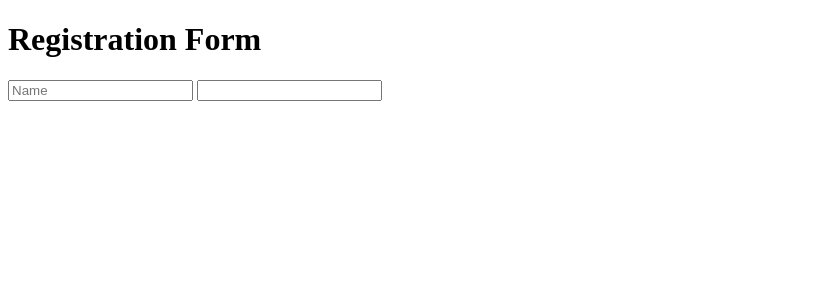
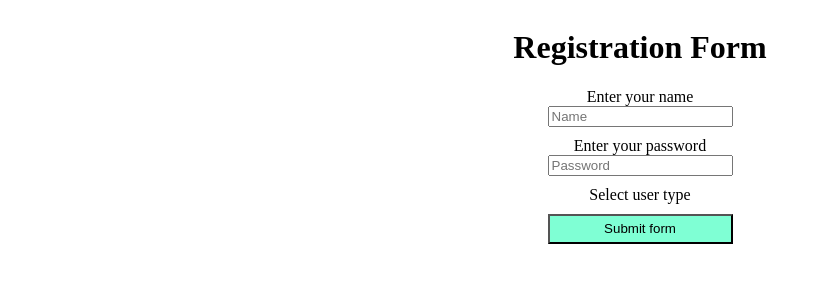
Before and after one commit to Alphabet132/web2024, a plain HTML site: page index.html in a window 1280 px wide. Shown: the whole page, without its empty margins (0-822 px from the left). Drawn offline with Linux system fonts and the light colour scheme.

Commit message:
third commit

```diff
--- a/index.html
+++ b/index.html
@@ -3,12 +3,66 @@
 <head>
     <meta charset="UTF-8">
     <title>Title</title>
+    <style>
+        .container {
+            width: 100%;
+            height: 100%;
+            display: flex;
+            flex-direction: column;
+            align-items: center;
+            justify-content: center;
+        }
+        form {
+            display: flex;
+            flex-direction: column;
+            align-items: center;
+            justify-content: center;
+            gap: 10px;
+        }
+        .form-input {
+            display: flex;
+            flex-direction: column;
+            align-items: center;
+            justify-content: center;
+        }
+        input[type=submit] {
+            width: 100%;
+            height: 30px;
+            background-color: aquamarine;
+        }
+        input[type=submit]:hover {
+            cursor: pointer;
+            background-color: #0CFF00;
+        }
+        input[type=submit]:active {
+            background-color: #000;
+        }
+    </style>
 </head>
 <body>
+<div class="container">
 <h1>Registration Form</h1>
 <form>
-    <input type="text" placeholder="Name"/>
-    <input type="password"/>
+    <div class="form-input">
+        <label for="name-input">Enter your name</label>
+        <input type="text" id="name-input" placeholder="Name"/>
+    </div>
+    <div class="form-input">
+        <label for="password-input">Enter your password</label>
+        <input type="password" id="password-input" placeholder="Password"/>
+    </div>
+    <div class="form-input">
+        <label>Select user type</label>
+    </div>
+    <input type="submit" value="Submit form"/>
 </form>
+</div>
+<script type="text/javascript">
+    const itWorksListener = () => {
+        console.log("It works");
+    }
+
+
+</script>
 </body>
 </html>
```
